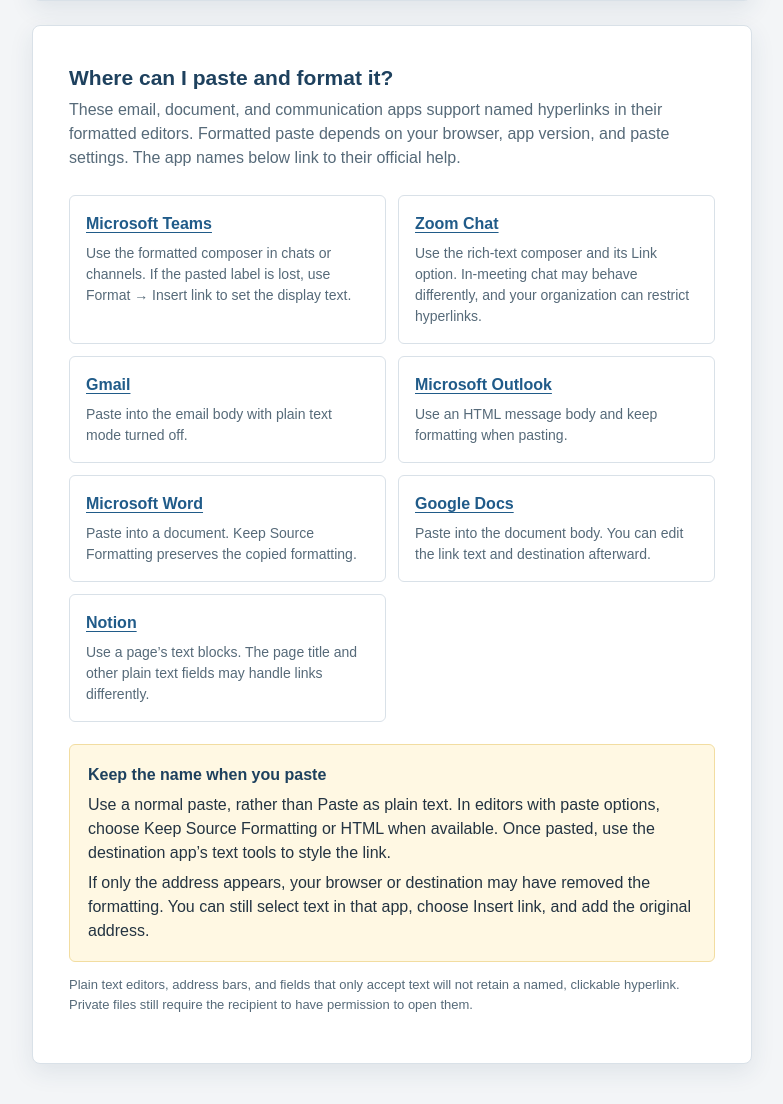
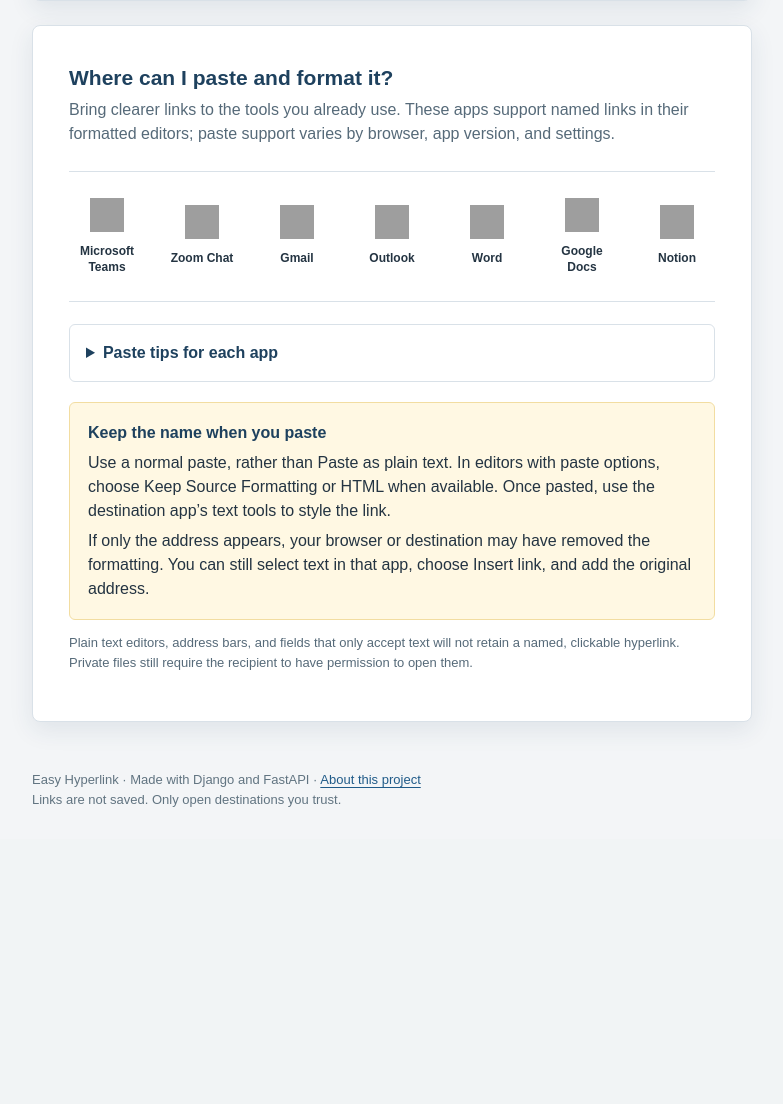
Before and after one commit to eustateo/easy-hyperlink., a Python web app: template templates/home.html in a window 1280 px wide. Shown: the part 1725-2829 px from the top of the page, without its empty margins (132-915 px from the left). After the commit the page ends 2532 px from the top, so only its background shows below. Run offline with Jinja, Linux system fonts and the light colour scheme; the template is opened without the code that fills it: most values are stand-ins (such as "Sample title", 1, 10 or a date in 2020); grey boxes marked "Sample" are stand-in pictures; grey boxes are pictures that could not be loaded.

Commit message:
Present editor support as a compact app logo bar

```diff
--- a/config/urls.py
+++ b/config/urls.py
@@ -19,6 +19,7 @@ from django.urls import path
 from . import views
 
 urlpatterns = [
+    path("app-icons/<slug:name>.svg", views.app_icon, name="app_icon"),
     path("favicon.svg", views.favicon, name="favicon"),
     path("app.js", views.app_js, name="app_js"),
     path("", views.home, name="home"),
--- /dev/null
+++ b/static/app-icons/NOTICE.txt
@@ -0,0 +1,4 @@
+App icon paths: Simple Icons, version 12.0.0.
+Source: https://github.com/simple-icons/simple-icons/tree/12.0.0/icons
+License: CC0-1.0, https://creativecommons.org/publicdomain/zero/1.0/
+Brand colors are applied locally. App names and logos identify the editors discussed; they do not imply endorsement or partnership.
--- a/templates/home.html
+++ b/templates/home.html
@@ -60,6 +60,13 @@
     .app-list li { border: 1px solid #d9e1e8; border-radius: 6px; padding: 16px; }
     .app-list a { font-weight: 700; }
     .app-list p { color: #566a79; font-size: 14px; margin: 7px 0 0; }
+    .app-bar { display: flex; justify-content: space-between; gap: 16px; overflow-x: auto; list-style: none; margin: 22px 0; padding: 20px 0; border-top: 1px solid #d9e1e8; border-bottom: 1px solid #d9e1e8; }
+    .app-bar li { flex: 0 0 76px; }
+    .app-bar a { display: flex; min-height: 88px; flex-direction: column; align-items: center; justify-content: center; gap: 12px; padding: 6px 2px; color: #243442; text-align: center; text-decoration: none; font-size: 12px; font-weight: 700; line-height: 1.3; }
+    .app-bar a:hover { color: #205b89; background: #f0f6fa; border-radius: 6px; }
+    .app-bar img { display: block; width: 34px; height: 34px; }
+    .app-guidance { border: 1px solid #d9e1e8; border-radius: 6px; padding: 16px; margin-bottom: 20px; }
+    .app-guidance summary { cursor: pointer; color: #1e415e; font-weight: 700; }
     .paste-tip { padding: 18px; border-radius: 6px; background: #fff8e3; border: 1px solid #f2dda1; }
     .paste-tip p { margin: 6px 0 0; }
     .small-note { font-size: 13px; color: #566a79; }
@@ -144,7 +151,18 @@
 
     <section class="card" aria-labelledby="where-to-paste">
       <h2 id="where-to-paste">Where can I paste and format it?</h2>
-      <p class="intro">These email, document, and communication apps support named hyperlinks in their formatted editors. Formatted paste depends on your browser, app version, and paste settings. The app names below link to their official help.</p>
+      <p class="intro">Bring clearer links to the tools you already use. These apps support named links in their formatted editors; paste support varies by browser, app version, and settings.</p>
+      <ul class="app-bar" role="list" aria-label="Apps with named-link editors">
+        <li><a href="https://support.microsoft.com/en-us/teams/chat/send-a-file-picture-or-link-in-microsoft-teams"><img src="{{ app_icons_url }}microsoftteams.svg" width="34" height="34" alt=""><span>Microsoft Teams</span></a></li>
+        <li><a href="https://support.zoom.com/hc/en/article?id=zm_kb&amp;sysparm_article=KB0066130"><img src="{{ app_icons_url }}zoom.svg" width="34" height="34" alt=""><span>Zoom Chat</span></a></li>
+        <li><a href="https://support.google.com/mail/answer/8260?co=GENIE.Platform%3DDesktop"><img src="{{ app_icons_url }}gmail.svg" width="34" height="34" alt=""><span>Gmail</span></a></li>
+        <li><a href="https://support.microsoft.com/en-us/outlook/format-email-messages-in-outlook-for-mac"><img src="{{ app_icons_url }}microsoftoutlook.svg" width="34" height="34" alt=""><span>Outlook</span></a></li>
+        <li><a href="https://support.microsoft.com/en-us/word/control-the-formatting-when-you-paste-text"><img src="{{ app_icons_url }}microsoftword.svg" width="34" height="34" alt=""><span>Word</span></a></li>
+        <li><a href="https://support.google.com/docs/answer/45893?hl=en"><img src="{{ app_icons_url }}googledocs.svg" width="34" height="34" alt=""><span>Google Docs</span></a></li>
+        <li><a href="https://www.notion.com/help/create-links-and-backlinks"><img src="{{ app_icons_url }}notion.svg" width="34" height="34" alt=""><span>Notion</span></a></li>
+      </ul>
+      <details class="app-guidance">
+        <summary>Paste tips for each app</summary>
       <ul class="app-list">
         <li><a href="https://support.microsoft.com/en-us/teams/chat/send-a-file-picture-or-link-in-microsoft-teams">Microsoft Teams</a><p>Use the formatted composer in chats or channels. If the pasted label is lost, use Format → Insert link to set the display text.</p></li>
         <li><a href="https://support.zoom.com/hc/en/article?id=zm_kb&amp;sysparm_article=KB0066130">Zoom Chat</a><p>Use the rich-text composer and its Link option. In-meeting chat may behave differently, and your organization can restrict hyperlinks.</p></li>
@@ -154,6 +172,7 @@
         <li><a href="https://support.google.com/docs/answer/45893?hl=en">Google Docs</a><p>Paste into the document body. You can edit the link text and destination afterward.</p></li>
         <li><a href="https://www.notion.com/help/create-links-and-backlinks">Notion</a><p>Use a page’s text blocks. The page title and other plain text fields may handle links differently.</p></li>
       </ul>
+      </details>
       <div class="paste-tip">
         <h3>Keep the name when you paste</h3>
         <p>Use a normal paste, rather than Paste as plain text. In editors with paste options, choose Keep Source Formatting or HTML when available. Once pasted, use the destination app’s text tools to style the link.</p>
```
Also changed, not shown: config/views.py (+16 -1 lines), static/app-icons/gmail.svg (added), static/app-icons/googledocs.svg (added), static/app-icons/microsoftoutlook.svg (added), static/app-icons/microsoftteams.svg (added), static/app-icons/microsoftword.svg (added), static/app-icons/notion.svg (added), static/app-icons/zoom.svg (added).
